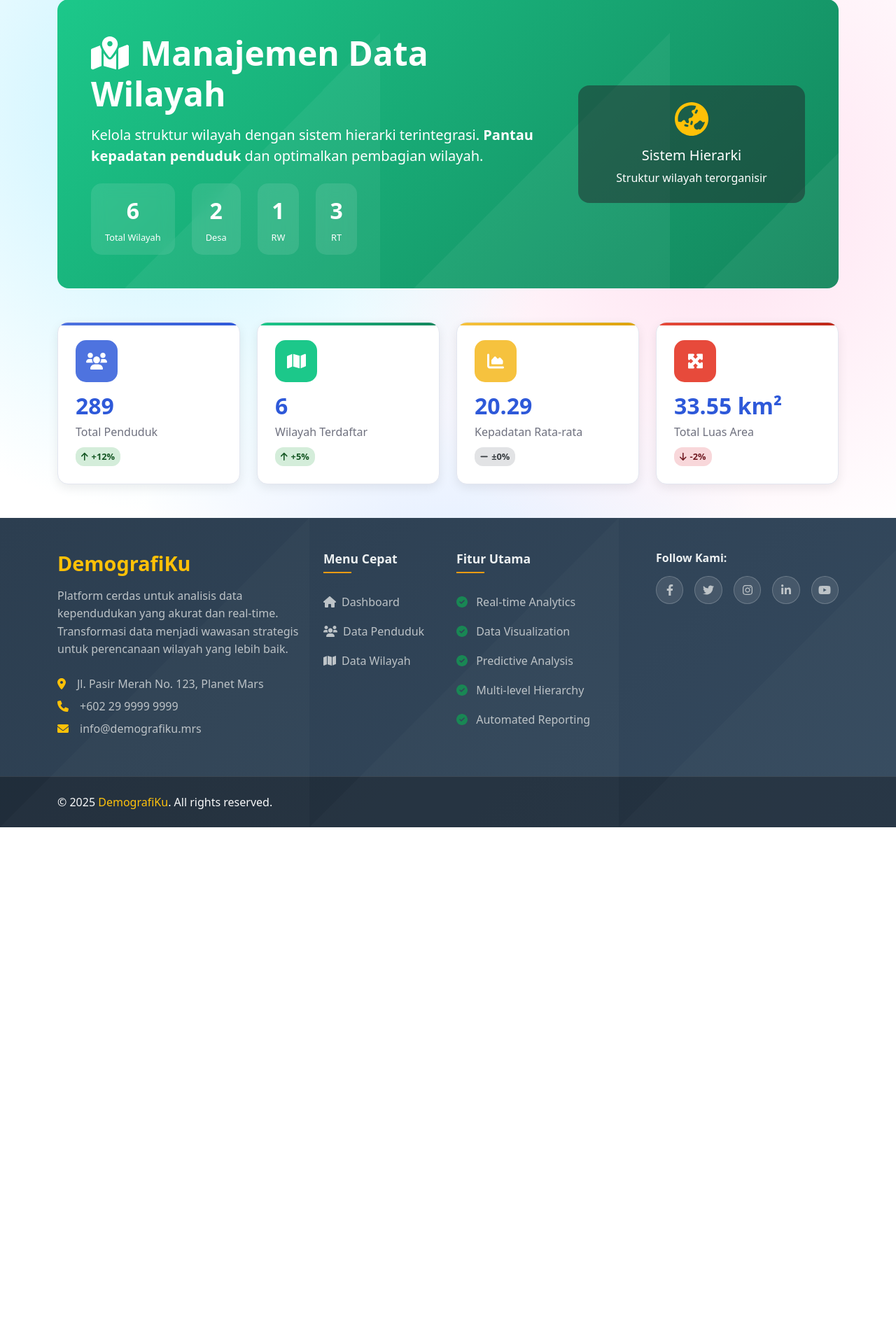
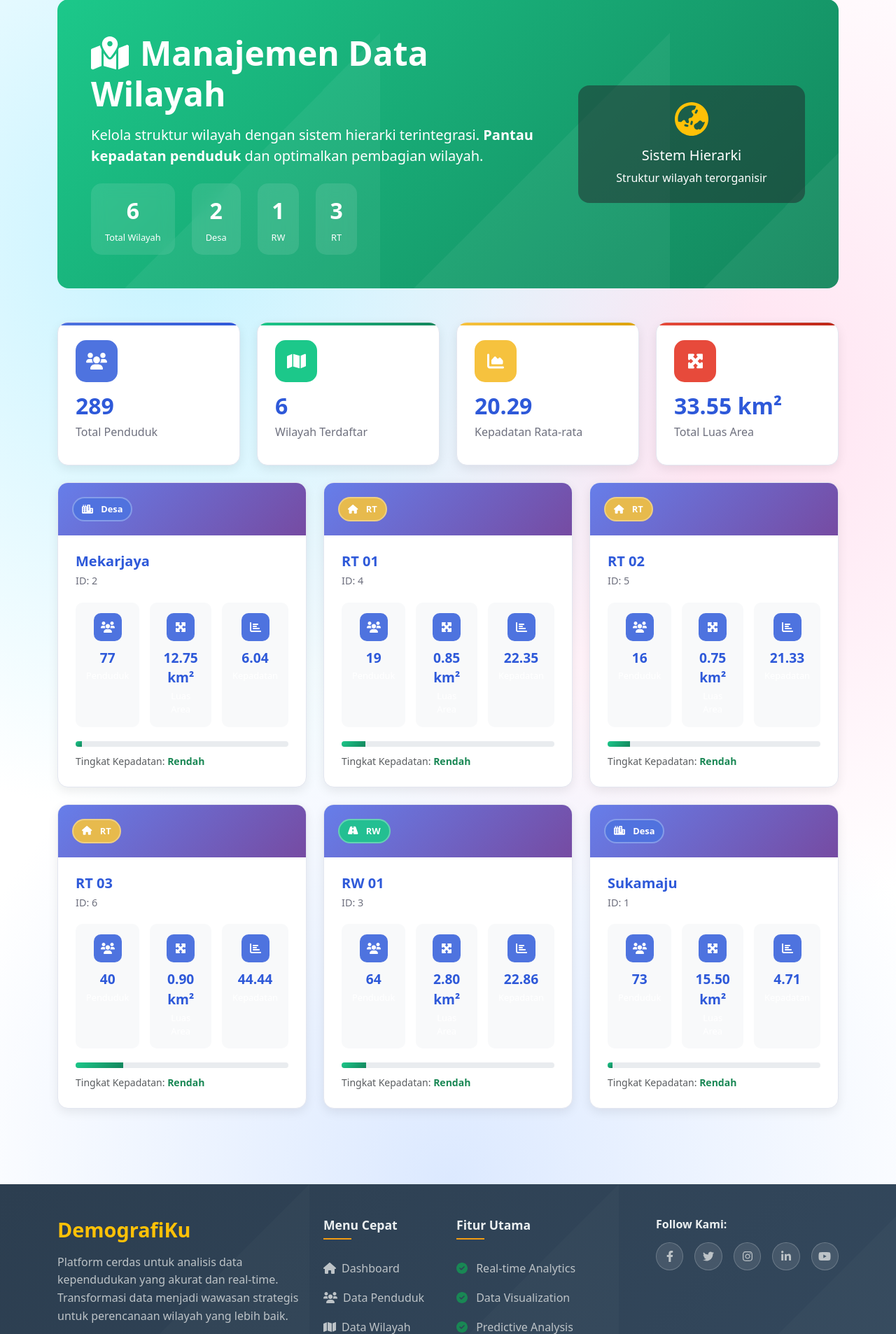
Before and after one commit to azfaimaduddin/DemografiKu_ProjectWeb, a PHP site: page /index.php?page=wilayah in a window 1280 px wide. Shown: the part 101-2007 px from the top of the page at 70% size. Before the commit the page ends 1283 px from the top, so only its background shows below. Run offline with PHP 8.4, Linux system fonts and the light colour scheme; the visitor is signed in with stand-in values (Sample User, id 1); data comes from the database, SQL or seed files in the repository.

Commit message:
presentasi final

```diff
--- a/config/auth.php
+++ b/config/auth.php
@@ -1,5 +1,4 @@
 <?php
-// Pastikan session hanya dimulai sekali
 if (session_status() === PHP_SESSION_NONE) {
     session_start();
 }
--- a/includes/footer.php
+++ b/includes/footer.php
@@ -101,7 +101,7 @@
                             <a href="#" class="social-link">
                                 <i class="fab fa-twitter"></i>
                             </a>
-                            <a href="#" class="social-link">
+                            <a href="https://www.instagram.com/machinegunawann/" class="social-link">
                                 <i class="fab fa-instagram"></i>
                             </a>
                             <a href="#" class="social-link">
--- a/pages/wilayah.php
+++ b/pages/wilayah.php
@@ -102,10 +102,6 @@ foreach ($wilayah as $w) {
                     <div class="stats-content">
                         <h3><?php echo number_format($totalPenduduk); ?></h3>
                         <p>Total Penduduk</p>
-                        <div class="stats-trend up">
-                            <i class="fas fa-arrow-up"></i>
-                            <span>+12%</span>
-                        </div>
                     </div>
                 </div>
             </div>
@@ -117,10 +113,6 @@ foreach ($wilayah as $w) {
                     <div class="stats-content">
                         <h3><?php echo $totalWilayah; ?></h3>
                         <p>Wilayah Terdaftar</p>
-                        <div class="stats-trend up">
-                            <i class="fas fa-arrow-up"></i>
-                            <span>+5%</span>
-                        </div>
                     </div>
                 </div>
             </div>
@@ -132,10 +124,6 @@ foreach ($wilayah as $w) {
                     <div class="stats-content">
                         <h3><?php echo $stats['kepadatan_rata_rata']; ?></h3>
                         <p>Kepadatan Rata-rata</p>
-                        <div class="stats-trend neutral">
-                            <i class="fas fa-minus"></i>
-                            <span>±0%</span>
-                        </div>
                     </div>
                 </div>
             </div>
@@ -147,10 +135,6 @@ foreach ($wilayah as $w) {
                     <div class="stats-content">
                         <h3><?php echo array_sum(array_column($wilayah, 'luas_area_km2')); ?> km²</h3>
                         <p>Total Luas Area</p>
-                        <div class="stats-trend down">
-                            <i class="fas fa-arrow-down"></i>
-                            <span>-2%</span>
-                        </div>
                     </div>
                 </div>
             </div>
@@ -158,46 +142,7 @@ foreach ($wilayah as $w) {
     </div>
 </div>
 
-<!-- Filter
-<div class="row mb-4">
-    <div class="col-12">
-        <div class="action-container-wilayah">
-            <div class="row g-3 align-items-center">
-                <div class="col-md-6">
-                    <div class="d-flex flex-wrap gap-3 align-items-center">
-                        <h5 class="mb-0 text-primary">
-                            <i class="fas fa-filter me-2"></i>Filter Data
-                        </h5>
-                        <div class="filter-buttons">
-                            <button class="btn btn-outline-primary btn-filter active" data-filter="all">
-                                Semua Wilayah
-                            </button>
-                            <button class="btn btn-outline-primary btn-filter" data-filter="Desa">
-                                <i class="fas fa-city me-1"></i>Desa
-                            </button>
-                            <button class="btn btn-outline-primary btn-filter" data-filter="RW">
-                                <i class="fas fa-road me-1"></i>RW
-                            </button>
-                            <button class="btn btn-outline-primary btn-filter" data-filter="RT">
-                                <i class="fas fa-home me-1"></i>RT
-                            </button>
-                        </div>
-                    </div>
-                </div>
-                <div class="col-md-6 text-end">
-                    <div class="d-flex gap-2 justify-content-end">
-                        <div class="search-box-wilayah">
-                            <input type="text" id="searchWilayah" class="form-control search-input" placeholder="Cari nama wilayah...">
-                        </div>
-                    </div>
-                </div>
-            </div>
-        </div>
-    </div>
-</div>
-
-<-- Cards View -->
-<!-- <div id="cardsView" class="view-content" style="padding-bottom: 60px;">
+<div id="cardsView" class="view-content" style="padding-bottom: 60px;">
     <div class="row g-4">
         <?php foreach ($wilayahWithDensity as $w):
             $tingkatColor = [
@@ -264,7 +209,7 @@ foreach ($wilayah as $w) {
             </div>
         <?php endforeach; ?>
     </div>
-</div> -->
+</div>
 
 <!-- Empty State -->
 <?php if (empty($wilayah)): ?>
```
